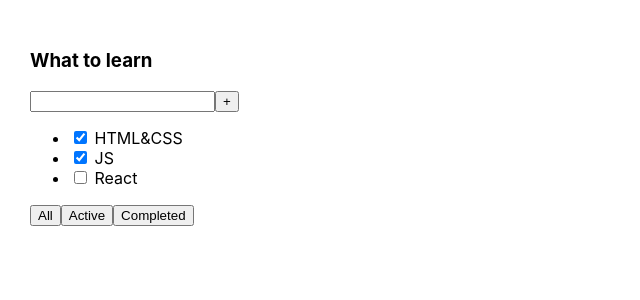
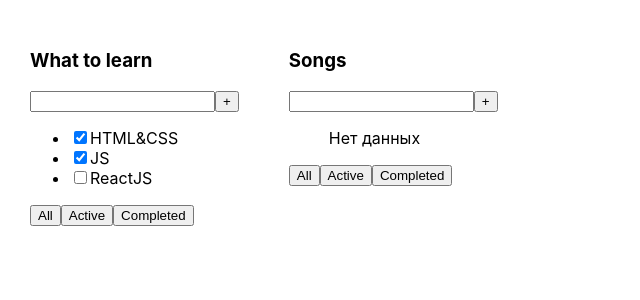
Before and after one commit to Anton-Osip/ToDoList, a React (Create React App) app: page / in a window 1280 px wide. Shown: the top 300 px of the page, without its empty margins (0-640 px from the left). Built offline with nearby package versions, Linux system fonts and the light colour scheme.

Commit message:
feat: 01 🍎 - Спринт 01, неделя 1

```diff
--- a/src/App.tsx
+++ b/src/App.tsx
@@ -1,28 +1,28 @@
 import React from 'react';
 import './App.css';
+import {TaskProps, TodoList} from "./TodoList";
 
-function App() {
+
+export const App = () => {
+    const title1 = "What to learn"
+    const title2 = "Songs"
+
+    const tasks1: TaskProps[] = [
+        {id: 1, title: 'HTML&CSS', isDone: true},
+        {id: 2, title: 'JS', isDone: true},
+        {id: 3, title: 'ReactJS', isDone: false},
+    ]
+
+    const tasks2: TaskProps[] = [
+        // {id: 1, title: 'Hello world', isDone: true},
+        // {id: 2, title: 'I am Happy', isDone: false},
+        // {id: 3, title: 'Yo', isDone: false},
+    ]
+
     return (
         <div className = "App">
-            <div>
-                <h3>What to learn</h3>
-                <div>
-                    <input/>
-                    <button>+</button>
-                </div>
-                <ul>
-                    <li><input type = "checkbox" checked = {true}/> <span>HTML&CSS</span></li>
-                    <li><input type = "checkbox" checked = {true}/> <span>JS</span></li>
-                    <li><input type = "checkbox" checked = {false}/> <span>React</span></li>
-                </ul>
-                <div>
-                    <button>All</button>
-                    <button>Active</button>
-                    <button>Completed</button>
-                </div>
-            </div>
+            <TodoList title = {title1} tasks = {tasks1}/>
+            <TodoList title = {title2} tasks = {tasks2}/>
         </div>
     );
 }
-
-export default App;
--- /dev/null
+++ b/src/Button.tsx
@@ -0,0 +1,6 @@
+import {ButtonHTMLAttributes} from "react";
+
+
+export const Button = ({title}: ButtonHTMLAttributes<HTMLButtonElement>) => {
+    return <button>{title}</button>
+}
--- /dev/null
+++ b/src/Task.tsx
@@ -0,0 +1,8 @@
+import React from "react";
+import {TaskProps} from "./TodoList";
+
+
+export const Task = ({ isDone, title}: TaskProps) => {
+    return (<li ><input type = "checkbox" checked = {isDone}/>
+        <span>{title}</span></li>)
+}
--- /dev/null
+++ b/src/TodoList.tsx
@@ -0,0 +1,40 @@
+import React from "react";
+import {Task} from "./Task";
+import {Button} from "./Button";
+
+export type TaskProps = {
+    id: number
+    title: string
+    isDone: boolean
+};
+
+type Props = {
+    title: string
+    tasks: TaskProps[]
+}
+
+export const TodoList = (props: Props) => {
+    const {title, tasks} = props;
+
+    const mappedTasks = tasks.length ? tasks.map(task => {
+        return <Task key = {task.id} {...task}/>
+    }) : <div>Нет данных</div>
+
+    return (
+        <div>
+            <h3>{title}</h3>
+            <div>
+                <input/>
+                <button>+</button>
+            </div>
+            <ul>
+                {mappedTasks}
+            </ul>
+            <div>
+                <Button title = {'All'}/>
+                <Button title = {'Active'}/>
+                <Button title = {'Completed'}/>
+            </div>
+        </div>
+    )
+}
--- a/src/index.tsx
+++ b/src/index.tsx
@@ -1,7 +1,7 @@
 import React from 'react';
 import ReactDOM from 'react-dom/client';
 import './index.css';
-import App from './App';
+import {App} from "./App";
 
 
 const root = ReactDOM.createRoot(
```
